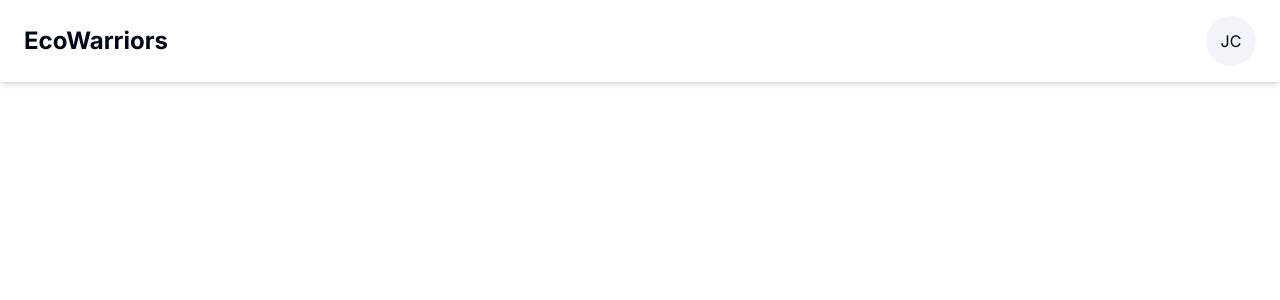
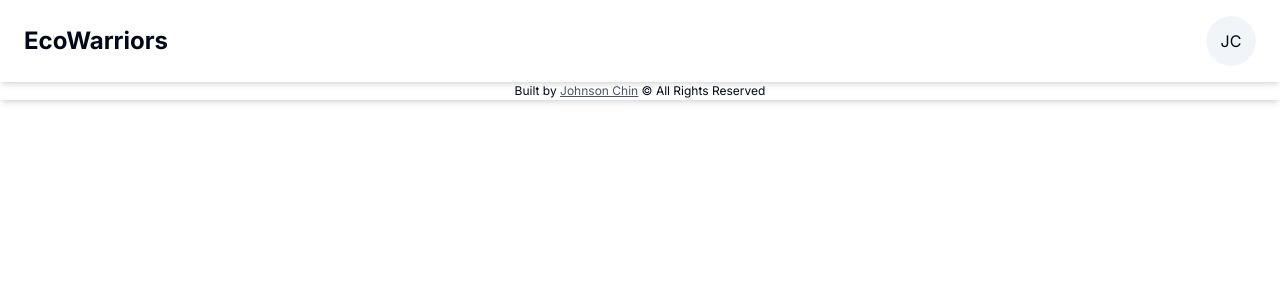
Before and after one commit to JohnsonChin1009/ecowarriors, a Next.js app: page / in a window 1280 px wide. Shown: the top 300 px of the page. Built offline with nearby package versions, Linux system fonts and the light colour scheme.

Commit message:
feat: added Footer.tsx

```diff
--- a/src/app/layout.tsx
+++ b/src/app/layout.tsx
@@ -1,5 +1,7 @@
 import type { Metadata } from "next";
 import { Inter } from "next/font/google";
+import Header from "@/components/custom/Header";
+import Footer from "@/components/custom/Footer";
 import "./globals.css";
 
 const inter = Inter({ subsets: ["latin"] });
@@ -16,7 +18,11 @@ export default function RootLayout({
 }>) {
   return (
     <html lang="en">
-      <body className={inter.className}>{children}</body>
+      <body className={inter.className}>
+      <Header />
+        {children}
+      <Footer />
+      </body>
     </html>
   );
 }
--- a/src/app/page.tsx
+++ b/src/app/page.tsx
@@ -1,9 +1,7 @@
-import Header from "@/components/custom/Header";
-
 export default function HomePage() {
   return (
     <main className="">
-      <Header />
+
     </main>
   );
 }
--- /dev/null
+++ b/src/components/custom/Footer.tsx
@@ -0,0 +1,13 @@
+"use client";
+
+export default function Footer() {
+    return (
+        <>
+            <footer className="shadow-md text-center">
+                <p className="text-[10px] lg:text-[12px]">
+                    Built by <span className="text-gray-600 font-regular underline"><a href="https://johnsonchin.vercel.app">Johnson Chin</a></span> © All Rights Reserved
+                </p>
+            </footer>
+        </>
+    )
+}
```
